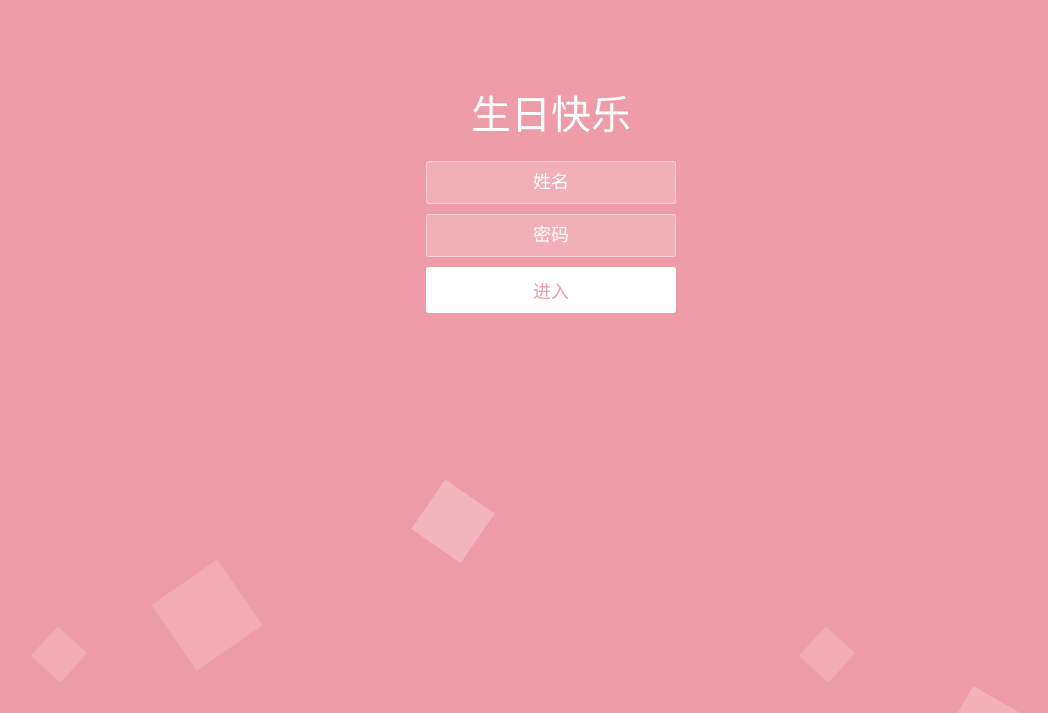
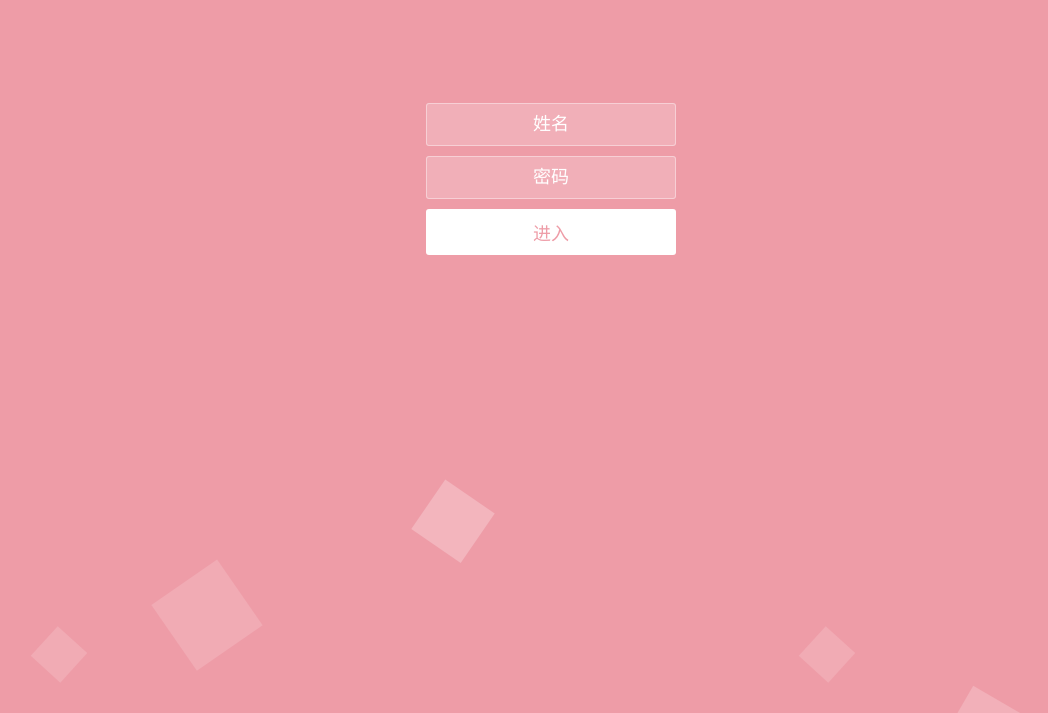
Before and after one commit to jinyun1/jinyun1.github.io, a plain HTML site: page html/login.html in a window 1280 px wide. Shown: the part 87-800 px from the top of the page, without its empty margins (89-1137 px from the left). Drawn offline with Linux system fonts and the light colour scheme.

Commit message:
Update login.html

```diff
--- a/html/login.html
+++ b/html/login.html
@@ -12,7 +12,7 @@
 <div class="htmleaf-container">
 	<div class="wrapper">
 		<div class="container">
-			<h1>生日快乐</h1>
+			<h1></h1>
 			<form class="form">
 				<input id="userName" name="userName" type="text" placeholder="姓名">
 				<input id="pwd" name="pwd" type="password" placeholder="密码">
```
